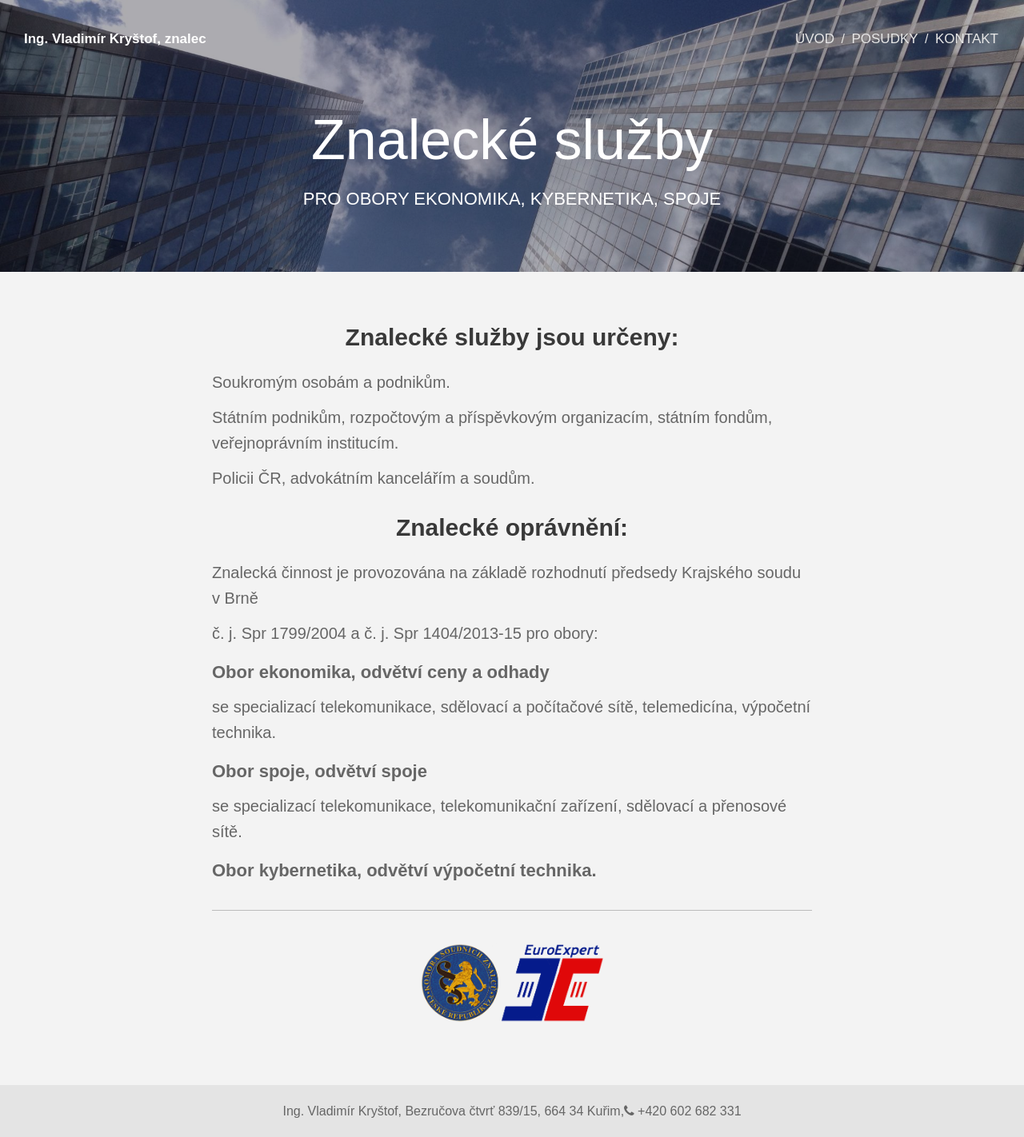
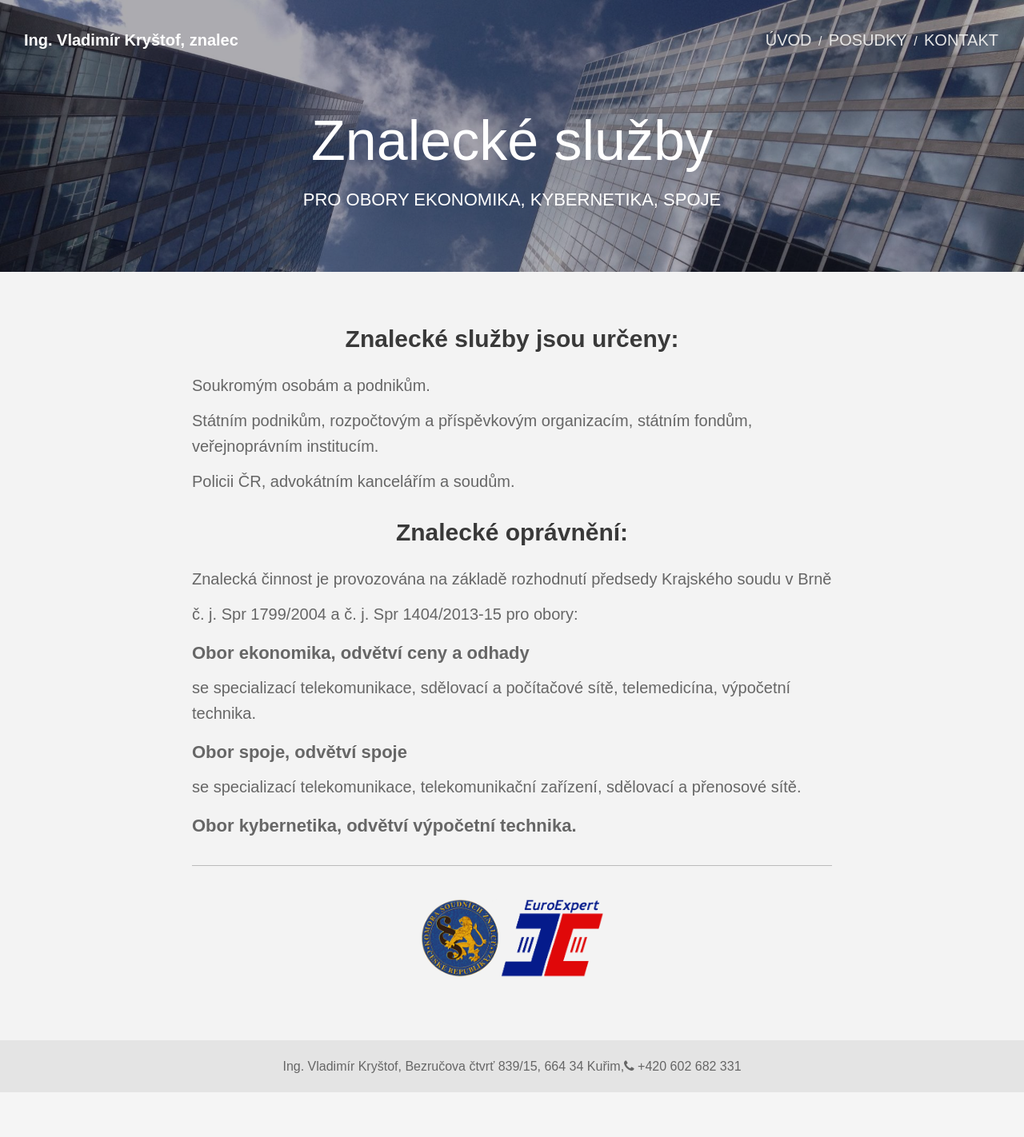
Before and after one commit to krystofovasofie/web_znalec, a PHP site: page / in a window 1280 px wide. Shown: the whole page at 80% size. After the commit the page ends 1366 px from the top, so only its background shows below. Run offline with PHP 8.4, Linux system fonts and the light colour scheme; some web fonts are replaced.

Commit message:
fontsize

```diff
--- a/styles/basic.css
+++ b/styles/basic.css
@@ -23,7 +23,7 @@ h1 {
 
 h2 {
   font-size: 30px;
-  padding: 22px 0px 22px 0px;
+  padding: 24px 0px 24px 0px;
   font-weight: 600;
   text-align: center;
 }
--- a/styles/basic.scss
+++ b/styles/basic.scss
@@ -25,7 +25,7 @@ h1 {
 }
 h2 {
   font-size: 30px;
-  padding: 22px 0px 22px 0px;
+  padding: 24px 0px 24px 0px;
   font-weight: 600;
   text-align: center;
 }
--- a/styles/main.css
+++ b/styles/main.css
@@ -157,7 +157,7 @@ h1 {
 
 h2 {
   font-size: 30px;
-  padding: 22px 0px 22px 0px;
+  padding: 24px 0px 24px 0px;
   font-weight: 600;
   text-align: center;
 }
@@ -221,11 +221,16 @@ header #top_menu span a:hover {
   color: white;
 }
 
+header #top_menu ul li a.active,
+header #top_menu span a.active {
+  color: white;
+}
+
 header a {
   color: white;
   text-decoration: none;
   font-weight: 600;
-  font-size: 17px;
+  font-size: 20px;
 }
 
 header .middle {
@@ -249,7 +254,7 @@ header .middle h3 {
 
 main {
   padding-top: 15px;
-  max-width: 750px;
+  max-width: 800px;
   margin: 30px auto;
 }
 
--- a/styles/main.scss
+++ b/styles/main.scss
@@ -49,6 +49,9 @@ header {
         &:hover {
           color: $white;
         }
+        &.active {
+          color: $white;
+        }
       }
     }
   }
@@ -57,7 +60,7 @@ header {
     color: $white;
     text-decoration: none;
     font-weight: 600;
-    font-size: 17px;
+    font-size: 20px;
   }
   .middle {
     display: flex;
@@ -83,7 +86,7 @@ main {
   }
 
   padding-top: 15px;
-  max-width: 750px;
+  max-width: 800px;
   margin: 30px auto;
 
   h2 {
```
